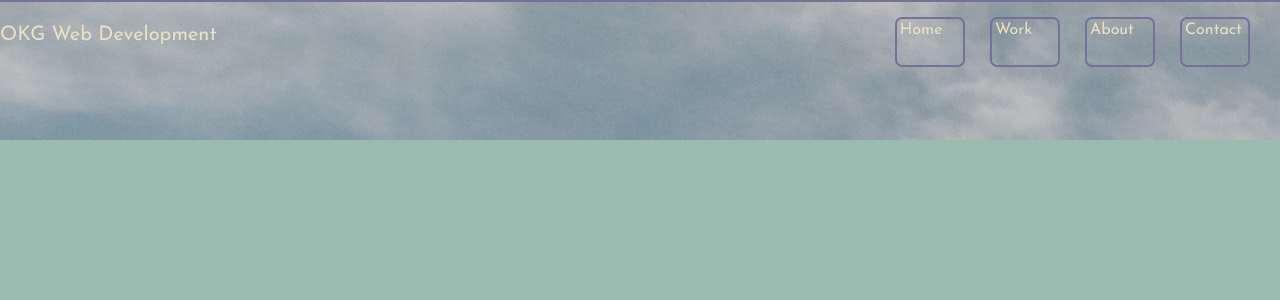
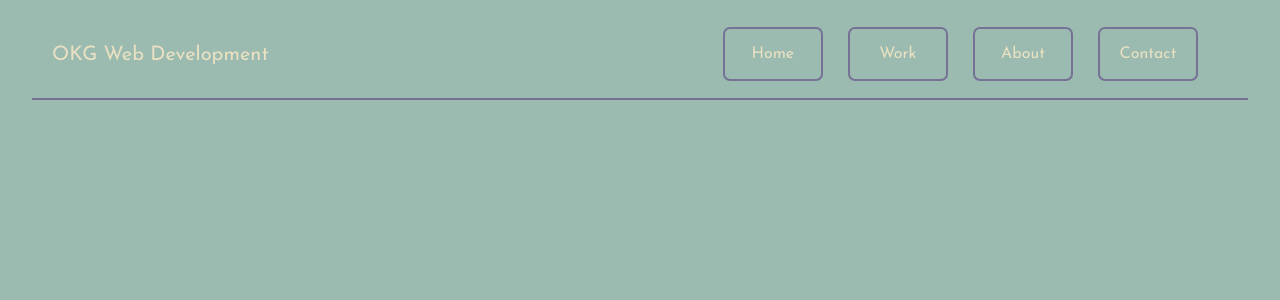
Before and after one commit to olivergate/PortfolioWebsite, a PHP site: page / in a window 1280 px wide. Shown: the top 300 px of the page. Run offline with PHP 8.4, Linux system fonts and the light colour scheme.

Commit message:
navcontainers and buttons aligned

```diff
--- a/style.css
+++ b/style.css
@@ -8,13 +8,15 @@ body {
 }
 nav {
     height: 140px;
-    background-image: url("grassPic.jpg");
+    background-image:
 
 }
 .navcontainer {
     color: #e9e1c2;
     margin: 0 auto;
-    width: 100vw;
+    width: 95vw;
+    height: 100px;
+    padding: 20px;
     border-bottom: solid #767296 2px;
 }
 .logo {
@@ -26,16 +28,17 @@ nav {
 .nav_links {
     float: right;
     margin-right: 30px;
-    margin-top: 17px;
+    /*margin-top: 17px;*/
   }
 .nav_buttons {
     display: inline-block;
-    height: 50px;
-    width: 70px;
+    width: 100px;
+    text-align: center;
     border: 2px solid #767296;
-    padding: 3px;
+    padding: 17px 5px;
     -webkit-border-radius: 7px;
     -moz-border-radius: 7px;
     border-radius: 7px;
     margin-left: 20px;
+    margin-top: 7px;
 }
```
